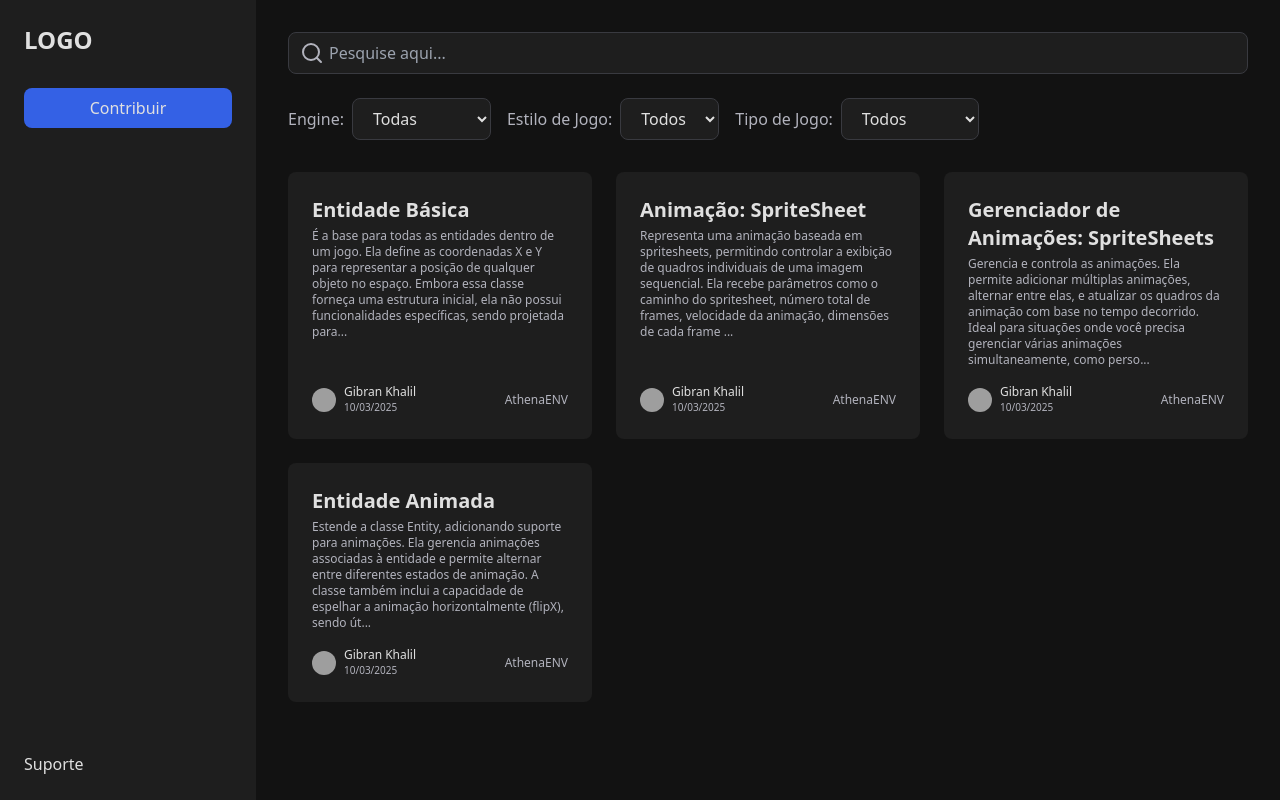
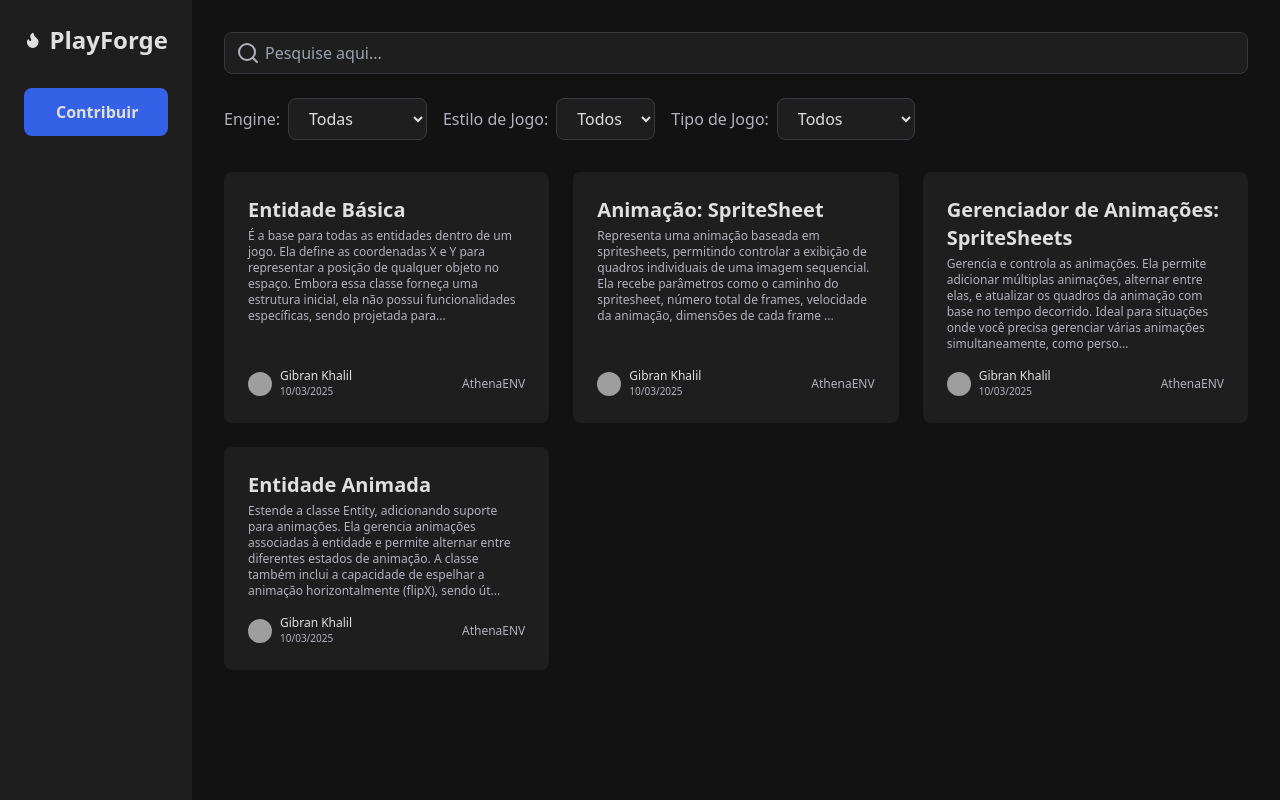
Before and after one commit to GibranKhalil/codeeasy-ps2, a React (Vite) app: page /colecao in a window 1280 px wide. Built offline with nearby package versions, Linux system fonts and the light colour scheme; grey boxes are pictures that could not be loaded.

Commit message:
REFACTOR: Ajustes no layout geral

```diff
--- a/index.html
+++ b/index.html
@@ -4,7 +4,7 @@
     <meta charset="UTF-8" />
     <link rel="icon" type="image/svg+xml" href="/vite.svg" />
     <meta name="viewport" content="width=device-width, initial-scale=1.0" />
-    <title>Code Easy</title>
+    <title>PlayForge | Desenvolva Jogos HomeBrew Com mais Facilidade</title>
   </head>
   <body>
     <div id="root"></div>
--- a/src/pages/CollectionPage.tsx
+++ b/src/pages/CollectionPage.tsx
@@ -1,15 +1,27 @@
-import  { useEffect, useState } from 'react'
-import { Search } from 'lucide-react'
+import { useEffect, useReducer, useState } from 'react'
+import { Flame, Search } from 'lucide-react'
 import { SnippetCard } from '../ui/components/collectionPage/snippetCard'
 import snippets from '../data/snippets.json' with { type: 'json' }
 import type { Snippet } from '../@types/collection'
 import { TextUtils } from '../utils/TextUtils'
+import { Button } from '../ui/components/Button'
+import { useNavigate } from 'react-router-dom'
+
+const initialFiltersData = {
+  searchQuery: '',
+  engine: 0,
+  gameStyle: 0,
+  gameType: 0,
+}
+
+function filtersReducer(state: typeof initialFiltersData, action: Partial<typeof initialFiltersData>): typeof initialFiltersData {
+  return { ...state, ...action };
+}
 
 const CollectionPage = () => {
-  const [searchQuery, setSearchQuery] = useState('')
-  const [engineFilter, setEngineFilter] = useState('Todas')
-  const [gameStyleFilter, setGameStyleFilter] = useState('Todos')
-  const [gameTypeFilter, setGameTypeFilter] = useState('Todos')
+  const navigateTo = useNavigate()
+
+  const [filtersData, setFiltersData] = useReducer(filtersReducer, initialFiltersData);
   const [snippetCollection, setSnippetCollection] = useState<Snippet[]>([])
 
 
@@ -18,22 +30,18 @@ const CollectionPage = () => {
   }, [])
 
   return (
-    <div className="flex">
-      <aside className="w-64 bg-dark-secondary min-h-screen p-6 flex flex-col">
-        <div className="flex items-center space-x-2 mb-8">
-          <h1 className="text-2xl font-bold text-light-gray">LOGO</h1>
+    <div className="flex h-screen overflow-hidden">
+      <aside className="w-48 bg-dark-secondary h-screen fixed left-0 p-6 flex flex-col">
+        <div onClick={() => navigateTo('/')} className="flex items-center space-x-2 mb-8 cursor-pointer">
+          <Flame size={32} fill='#e0e0e0 ' className='text-light-gray' />
+          <h1 className="text-2xl font-bold text-light-gray">PlayForge</h1>
         </div>
-        <button className="bg-primary text-light-gray px-4 py-2 rounded-lg mb-8">
+        <Button>
           Contribuir
-        </button>
-        <div className="mt-auto">
-          <button className="flex items-center text-light-gray hover:text-primary transition-colors">
-            <span>Suporte</span>
-          </button>
-        </div>
+        </Button>
       </aside>
 
-      <main className="flex-1 p-8 bg-dark-primary">
+      <main className="flex-1 p-8 bg-dark-primary ml-48 h-screen overflow-y-auto">
         <div className="mb-8">
           <div className="relative mb-6">
             <Search className="absolute left-3 top-1/2 transform -translate-y-1/2 text-neutral-gray" />
@@ -41,8 +49,8 @@ const CollectionPage = () => {
               type="text"
               placeholder="Pesquise aqui..."
               className="w-full bg-dark-secondary text-light-gray pl-10 pr-4 py-2 rounded-lg border border-dark-gray focus:outline-none focus:border-primary"
-              value={searchQuery}
-              onChange={(e) => setSearchQuery(e.target.value)}
+              value={filtersData.searchQuery}
+              onChange={(e) => setFiltersData({ searchQuery: e.target.value })}
             />
           </div>
 
@@ -50,46 +58,46 @@ const CollectionPage = () => {
             <div className="flex items-center space-x-2">
               <span className="text-neutral-gray">Engine:</span>
               <select
-                value={engineFilter}
-                onChange={(e) => setEngineFilter(e.target.value)}
+                value={filtersData.engine}
+                onChange={(e) => setFiltersData({ engine: Number(e.target.value) })}
                 className="bg-dark-secondary text-light-gray px-4 py-2 rounded-lg border border-dark-gray focus:outline-none focus:border-primary"
               >
-                <option>Todas</option>
-                <option>Tyra</option>
-                <option>AthenaENV</option>
+                <option value={0}>Todas</option>
+                <option value={1}>Tyra</option>
+                <option value={2}>AthenaENV</option>
               </select>
             </div>
 
             <div className="flex items-center space-x-2">
               <span className="text-neutral-gray">Estilo de Jogo:</span>
               <select
-                value={gameStyleFilter}
-                onChange={(e) => setGameStyleFilter(e.target.value)}
+                value={filtersData.gameStyle}
+                onChange={(e) => setFiltersData({ gameStyle: Number(e.target.value) })}
                 className="bg-dark-secondary text-light-gray px-4 py-2 rounded-lg border border-dark-gray focus:outline-none focus:border-primary"
               >
-                <option>Todos</option>
-                <option>2D</option>
-                <option>3D</option>
+                <option value={0}>Todos</option>
+                <option value={1}>2D</option>
+                <option value={2}>3D</option>
               </select>
             </div>
 
             <div className="flex items-center space-x-2">
               <span className="text-neutral-gray">Tipo de Jogo:</span>
               <select
-                value={gameTypeFilter}
-                onChange={(e) => setGameTypeFilter(e.target.value)}
+                value={filtersData.gameType}
+                onChange={(e) => setFiltersData({ gameType: Number(e.target.value) })}
                 className="bg-dark-secondary text-light-gray px-4 py-2 rounded-lg border border-dark-gray focus:outline-none focus:border-primary"
               >
-                <option>Todos</option>
-                <option>Plataforma</option>
-                <option>Ação</option>
-                <option>RPG</option>
+                <option value={0}>Todos</option>
+                <option value={1}>Plataforma</option>
+                <option value={2}>Ação</option>
+                <option value={3}>RPG</option>
               </select>
             </div>
           </div>
         </div>
         <div className="grid grid-cols-1 md:grid-cols-2 lg:grid-cols-3 gap-6">
-          {snippetCollection.map((snippet,index) => (
+          {snippetCollection.map((snippet, index) => (
             <SnippetCard description={TextUtils.truncatedText(snippet.description, 255)} pid={snippet.pid} title={snippet.title} engine={snippet.engine} last_modifier={snippet.last_modifier} last_update={snippet.last_update} key={index} />
           ))}
         </div>
--- a/src/pages/HomePage.tsx
+++ b/src/pages/HomePage.tsx
@@ -5,7 +5,7 @@ import ContributeSection from '../ui/components/home/ContributeSection'
 
 const HomePage = () => {
   return (
-    <main className="flex-1">
+    <main className="flex-1 mx-auto">
       <HeroSection />
       <EngineSection />
       <CommunitySection />
--- a/src/pages/SnippetPage.tsx
+++ b/src/pages/SnippetPage.tsx
@@ -81,7 +81,7 @@ export default function SnippetPage() {
     }
 
     return (
-        <main className="text-neutral-50 lg:px-24 py-9 grid grid-cols-[minmax(600px,1.4fr)_minmax(300px,1fr)] gap-4 items-stretch">
+        <main className="text-neutral-50 lg:px-24 py-9 mx-auto grid grid-cols-[minmax(600px,1.4fr)_minmax(300px,1fr)] gap-4 items-stretch">
             <section className="min-h-full flex flex-col gap-4">
                 <article id="codeViewer" className={`bg-dark-secondary-30 h-4/5 max-h-[500px] ${!isFullScreen && 'rounded-xl border-dark-gray border'} flex flex-col overflow-hidden`}>
                     <div className="flex justify-end p-4 bg-dark-secondary-30 border-b border-dark-gray sticky top-0">
--- a/src/ui/components/Footer.tsx
+++ b/src/ui/components/Footer.tsx
@@ -1,3 +1,4 @@
+import { Flame } from 'lucide-react'
 import { Link } from 'react-router-dom'
 
 const Footer = () => {
@@ -14,7 +15,10 @@ const Footer = () => {
         <div className="flex flex-wrap gap-12 justify-between">
           <div className="flex-1 min-w-[250px] max-w-[400px]">
             <div className="flex flex-col gap-2 mb-2">
-          <span className="text-light-gray font-bold text-xl">LOGO</span>
+              <div className='flex items-center gap-2'>
+                <Flame fill='#e0e0e0 ' className='text-light-gray' />
+                <span className="text-light-gray font-bold text-xl">PlayForge</span>
+              </div>
               <p className="text-light-gray">
                 Criado por Desenvolvedores para desenvolvedores
               </p>
--- a/src/ui/components/Header.tsx
+++ b/src/ui/components/Header.tsx
@@ -1,13 +1,15 @@
+import { Flame } from 'lucide-react'
 import { Link } from 'react-router-dom'
 
 const Header = () => {
   return (
     <header className="w-full bg-dark-secondary sticky top-0">
-      <nav className="max-w-7xl px-4 sm:px-6 lg:px-24">
-        <div className="flex items-center justify-between h-16">
+      <nav className="max-w-7xl mx-auto px-4 sm:px-6 lg:px-24 w-full">
+        <div className="flex items-center justify-between h-16 w-full">
           <div className="flex items-center">
+            <Flame size={32} fill='#e0e0e0 ' className='text-light-gray' />
             <Link to="/" className="flex items-center">
-              <span className="ml-2 text-light-gray font-bold text-xl">LOGO</span>
+              <span className="ml-2 text-light-gray font-bold text-xl ">PlayForge</span>
             </Link>
           </div>
 
```
Lines whose indentation alone changed are shown as unchanged.
